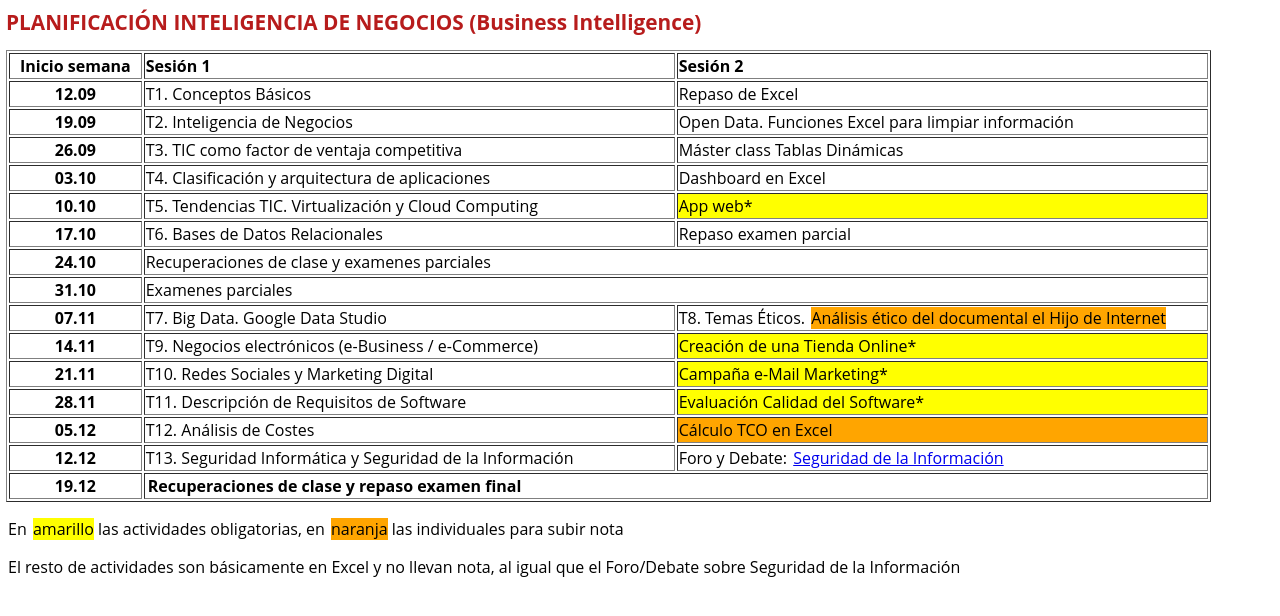
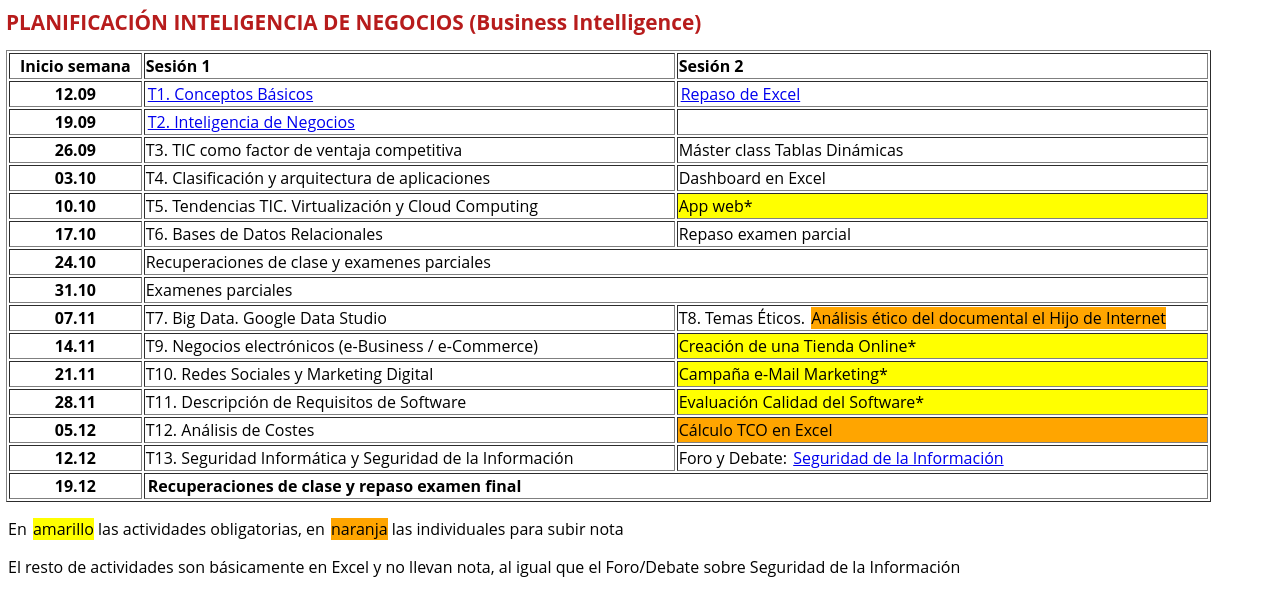
Before and after one commit to ritadelatorre/eae, a plain HTML site: page index.html in a window 1280 px wide. Drawn offline with Linux system fonts and the light colour scheme.

Commit message:
Add files via upload

```diff
--- a/index.html
+++ b/index.html
@@ -23,13 +23,13 @@
 			</tr>
 			<tr>
 				<th>12.09</th>
-				<td>T1. Conceptos B&aacute;sicos</td>
-				<td>Repaso de Excel</td>
+				<td><a target="_blank" href="./s1s1/BI_T1.pdf">T1. Conceptos B&aacute;sicos</a></td>
+				<td><a target="_blank" href="./s1s2/RepasoExcel.xlsx">Repaso de Excel</a></td>
 			</tr>
 			<tr>
 				<th>19.09</th>
-				<td>T2. Inteligencia de Negocios</a></td>
-				<td>Open Data. Funciones Excel para limpiar informaci&oacute;n</td>
+				<td><a target="_blank" href="./s2s1/">T2. Inteligencia de Negocios</a></td>
+				<td><a target="_blank" href="./s2s2/"Open Data. Funciones Excel para limpiar informaci&oacute;n</a></td>
 			</tr>
 			<tr>
 				<th>26.09</th>
```
